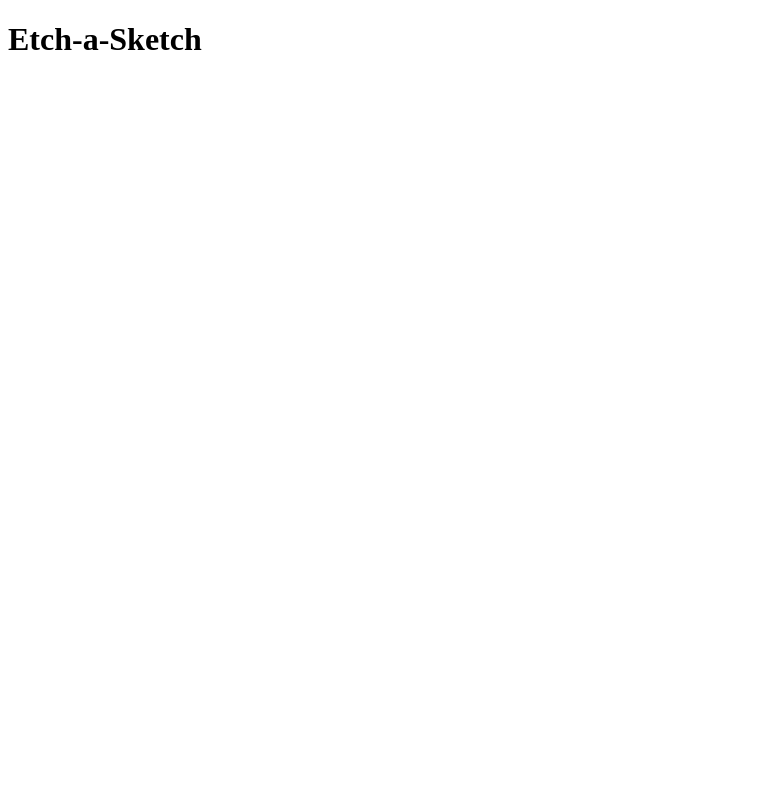
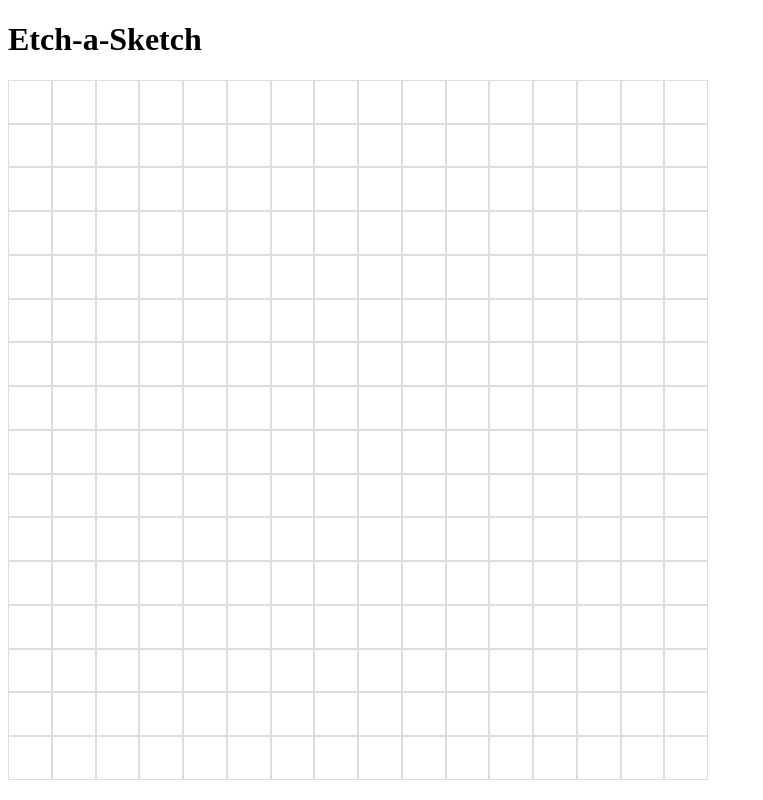
Before and after one commit to Tasal57/Etch-a-Sketch, a plain HTML site: page index.html in a window 1280 px wide. Shown: the whole page, without its empty margins (0-763 px from the left). Drawn offline with Linux system fonts and the light colour scheme.

Commit message:
Created the grid and improved the alignment of the rows.
Using a for loop in javascript enabled me to create the gride -
I reduced the size of the width to decrease the size of grid and
used flex-wrap so rows of 16 are formed.

```diff
--- a/script.js
+++ b/script.js
@@ -1 +1,17 @@
 const contaniner = document.getElementById("container")
+
+
+function createGrid(size) {
+    contaniner.innerHTML = "";
+
+    for (let i = 0; i < size * size; i++) {
+        const sqaure = document.createElement("div");
+        sqaure.classList.add("square");
+        contaniner.appendChild(sqaure);
+    }
+
+
+
+}
+
+createGrid(16)
--- a/style.css
+++ b/style.css
@@ -1,5 +1,8 @@
 #container {
     display: flex;
+    flex-wrap: wrap;
+    width: 700px;
+
 
 }
 
@@ -8,3 +11,7 @@
   aspect-ratio: 1 / 1;    /* keeps the squares perfect */
   border: 1px solid #ddd; /* optional grid lines */
 }
+
+* {
+  box-sizing: border-box;
+}
```
